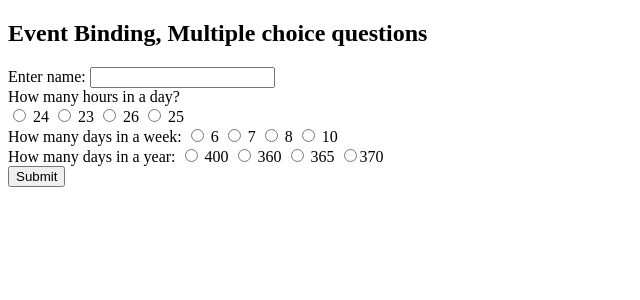
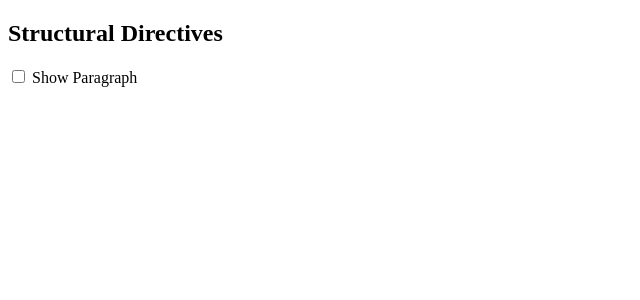
Before and after one commit to jackofalltradesprogrammer/AngularBootCamp, an Angular app: page / in a window 1280 px wide. Shown: the top 300 px of the page, without its empty margins (0-640 px from the left). Built offline with nearby package versions, Linux system fonts and the light colour scheme.

Commit message:
D4 - introduction to directives *ngIF example

```diff
--- a/src/app/app.component.html
+++ b/src/app/app.component.html
@@ -1,25 +1,7 @@
-<h2>Event Binding, Multiple choice questions</h2>
+<h2> Structural Directives </h2>
 
-Enter name:
-<input type="text" [(ngModel)]='name' /> <br>
-How many hours in a day? <br>
-<input type="radio" name="answer1" value="24" [(ngModel)]='answers[0]' > 24
-<input type="radio" name="answer1" value="23" [(ngModel)]='answers[0]' > 23
-<input type="radio" name="answer1" value="26" [(ngModel)]='answers[0]' > 26
-<input type="radio" name="answer1" value="25" [(ngModel)]='answers[0]' > 25<br>
-
-How many days in a week:
-<input type="radio" name="answer2" value="6" [(ngModel)]='answers[1]' > 6
-<input type="radio" name="answer2" value="7" [(ngModel)]='answers[1]' > 7
-<input type="radio" name="answer2" value="8" [(ngModel)]='answers[1]' > 8
-<input type="radio" name="answer2" value="10" [(ngModel)]='answers[1]' > 10 <br>
-
-How many days in a year:
-<input type="radio" name="answer3" value="6" [(ngModel)]='answers[2]' > 400
-<input type="radio" name="answer3" value="7" [(ngModel)]='answers[2]' > 360
-<input type="radio" name="answer3" value="8" [(ngModel)]='answers[2]' > 365
-<input type="radio" name="answer3" value="10" [(ngModel)]='answers[2]' >370 <br>
-
-
-<button (click)='showScore()'>Submit</button> <br>
-{{msg}}
+<input type ="checkbox" [(ngModel)]='p1'>
+Show Paragraph <br>
+<div *ngIf='p1'>
+  <p>This a paragraph</p>
+</div>
```
